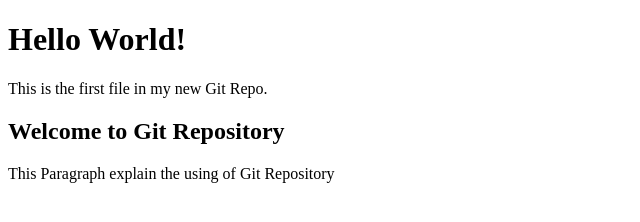
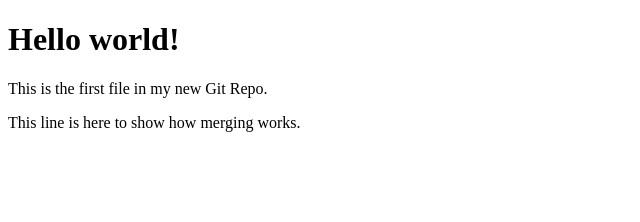
Before and after one commit to PerdiSandira/latihan-git, a plain HTML site: page index.html in a window 1280 px wide. Shown: the whole page, without its empty margins (0-640 px from the left). Drawn offline with Linux system fonts and the light colour scheme.

Commit message:
updated index.html with emergency fix

```diff
--- a/index.html
+++ b/index.html
@@ -1,15 +1,14 @@
 <!DOCTYPE html>
-<html lang="en">
+<html>
 <head>
-    <meta charset="UTF-8">
-    <meta name="viewport" content="width=device-width, initial-scale=1.0">
-    <title>Document</title>
+<title>Hello World!</title>
+<link rel="stylesheet" href="bluestyle.css">
 </head>
 <body>
-    <h1>Hello World!</h1>
-    <p>This is the first file in my new Git Repo.</p>
-    <h2>Welcome to Git Repository</h2>
-    <p>This Paragraph explain the using of Git Repository</p>
+
+<h1>Hello world!</h1>
+<p>This is the first file in my new Git Repo.</p>
+<p>This line is here to show how merging works.</p>
+
 </body>
-
 </html>
```
